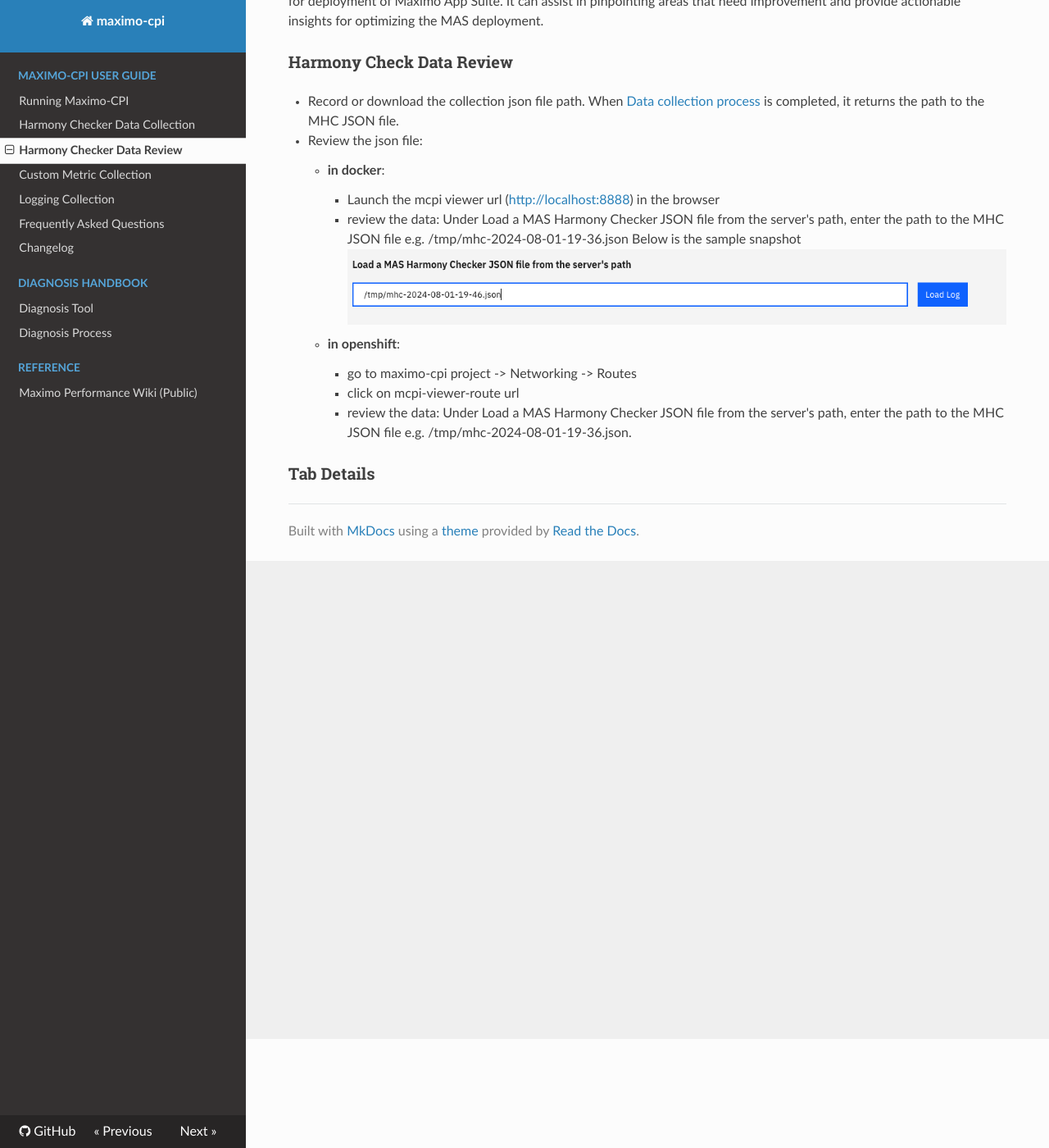
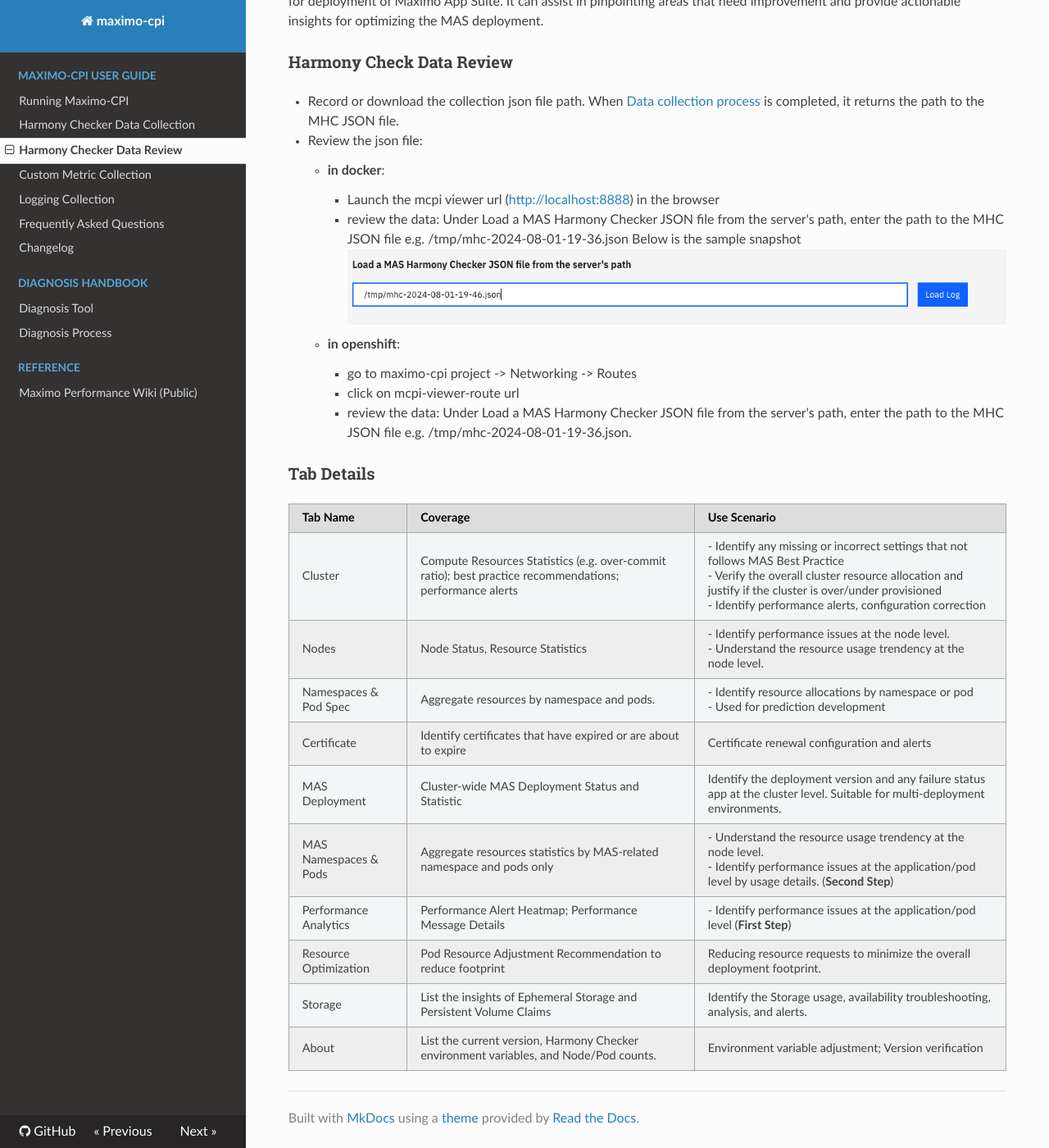
Before and after one commit to ibm-mas/mcpi, an MkDocs documentation site: the page built from docs/maximo-cpi/data-review.md, in a window 1280 px wide and 1400 px high, scrolled down 133 px. Shown: the whole window at 82% size. Built offline with MkDocs 1.6.1, drawn with Linux system fonts in a browser that asks for light colours; nearby versions of some CDN libraries.

Commit message:
[patch] update data-review.md

```diff
--- a/docs/maximo-cpi/data-review.md
+++ b/docs/maximo-cpi/data-review.md
@@ -16,3 +16,16 @@
         - review the data: Under Load a MAS Harmony Checker JSON file from the server's path, enter the path to the MHC JSON file e.g. /tmp/mhc-2024-08-01-19-36.json.
 
 ### Tab Details
+
+| Tab Name                |  Coverage                                                                                                    | Use Scenario                                                                         |
+|-------------------------|--------------------------------------------------------------------------------------------------------------|---------------------------------------------------------------------------------|
+| Cluster                 | Compute   Resources Statistics (e.g. over-commit ratio); best practice recommendations;   performance alerts | - Identify   any missing or incorrect settings that not follows MAS Best Practice <br> -  Verify the overall cluster resource allocation and justify if the cluster is over/under provisioned <br> - Identify performance alerts, configuration correction|
+| Nodes                   | Node Status, Resource   Statistics                                                                           | - Identify performance   issues at the node level. <br> - Understand the resource usage trendency at the node level.                                |
+| Namespaces   & Pod Spec | Aggregate resources   by namespace and pods.                                                                 | - Identify resource allocations by namespace or pod <br> - Used for prediction development|
+| Certificate             | Identify certificates   that have expired or are about to expire                                             | Certificate renewal  configuration and alerts                                  |
+| MAS Deployment          | Cluster-wide MAS   Deployment Status and Statistic                                                           | Identify the   deployment version and any failure status app at the cluster level. Suitable for multi-deployment environments.                |
+| MAS Namespaces   & Pods | Aggregate resources   statistics by MAS-related namespace and pods only                                      | - Understand the resource usage trendency at the node level. <br> - Identify performance issues at the application/pod level by usage details. (**Second Step**)  |
+| Performance   Analytics | Performance Alert   Heatmap; Performance Message Details                                                     | - Identify performance issues at the application/pod level (**First Step**)                   |
+| Resource   Optimization | Pod Resource   Adjustment Recommendation to reduce footprint                                                 | Reducing   resource requests to minimize the overall deployment footprint.      |
+| Storage                 | List the insights of   Ephemeral Storage and Persistent Volume Claims                                        | Identify the Storage usage, availability troubleshooting, analysis, and alerts.                   |
+| About                   | List the current   version, Harmony Checker environment variables, and Node/Pod counts.                      | Environment variable   adjustment; Version verification                         |
```
